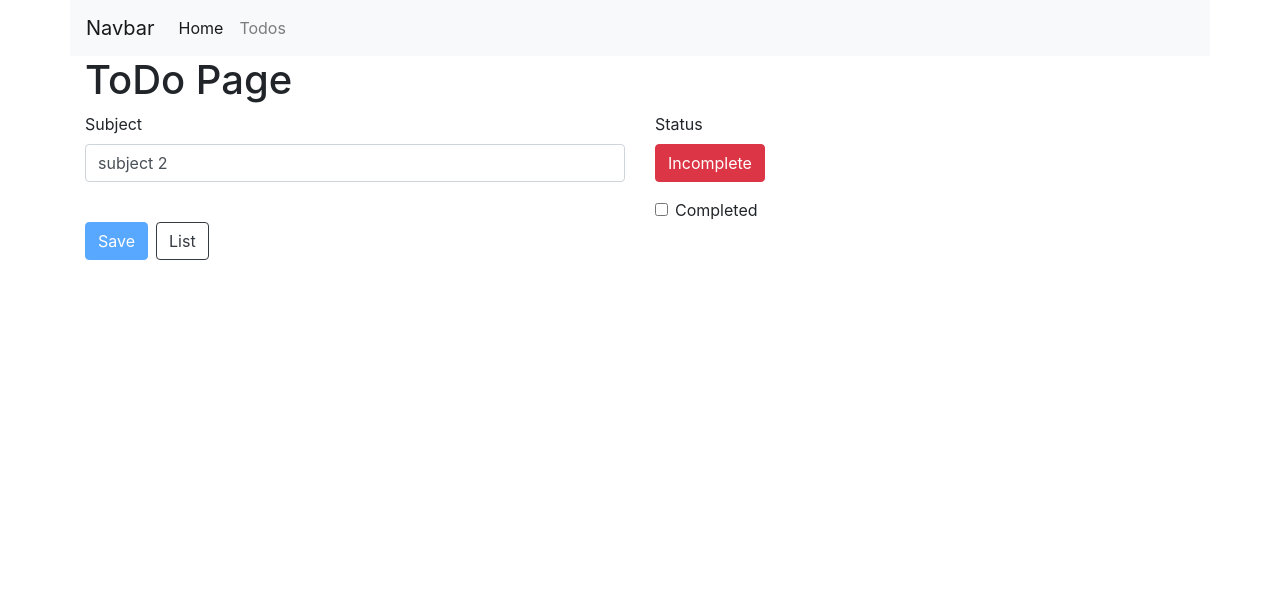
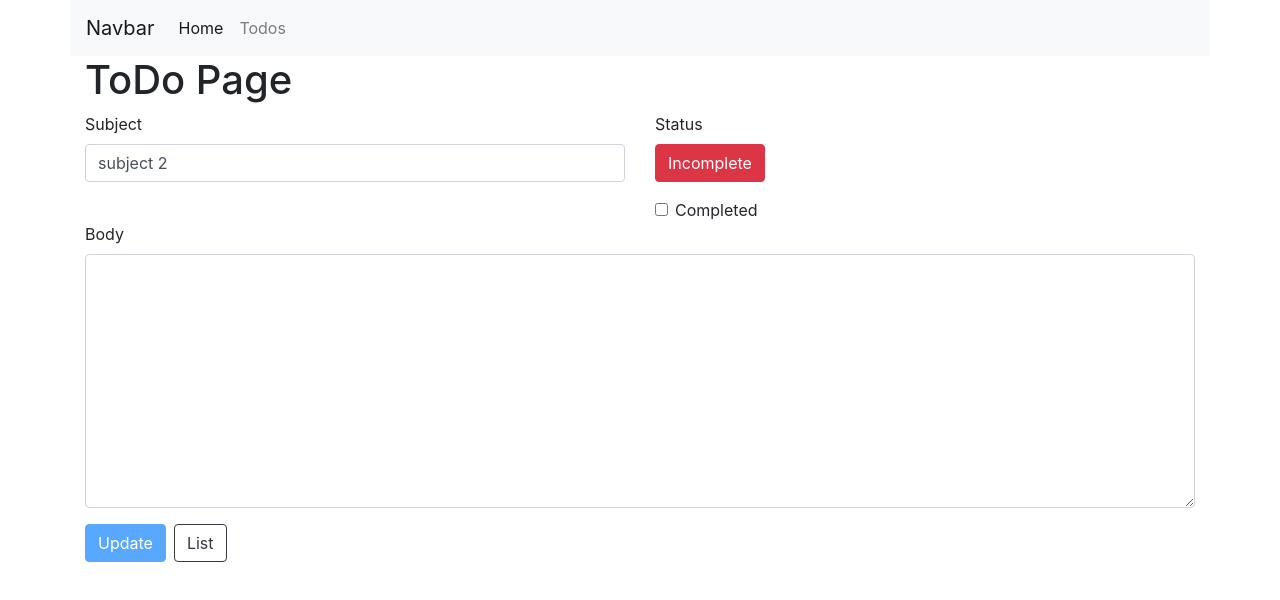
Before and after one commit to ddingjo/vuejsStudy, a Vue app: page /todos/1 in a window 1280 px wide. Shown: the top 600 px of the page. Built offline with nearby package versions, Linux system fonts and the light colour scheme; data requests are answered from the project's data file.

Commit message:
add write form

```diff
--- a/db.json
+++ b/db.json
@@ -166,29 +166,40 @@
       "id": 33
     },
     {
-      "subject": "yrdyrdyrdy",
-      "id": 34,
-      "completed": false
+      "completed": false,
+      "subject": "제대로 수정해 봐",
+      "body": "제대로 수정해 봐",
+      "id": 34
     },
     {
+      "completed": false,
       "subject": "123123 editer122",
-      "id": 35,
-      "completed": false,
-      "todo": {
-        "subject": "123123",
-        "id": 35,
-        "completed": true,
-        "todo": {
-          "subject": "123123",
-          "id": 35,
-          "completed": true
-        }
-      }
+      "body": "asdfasdfsadf",
+      "id": 35
     },
     {
-      "subject": "move1231",
-      "id": 36,
-      "completed": false
+      "completed": false,
+      "subject": "asdf",
+      "body": "sadfsdaf",
+      "id": 36
+    },
+    {
+      "completed": false,
+      "subject": "등록하기",
+      "body": "등록하기",
+      "id": 37
+    },
+    {
+      "completed": false,
+      "subject": "111",
+      "body": "111",
+      "id": 38
+    },
+    {
+      "completed": false,
+      "subject": "222",
+      "body": "222",
+      "id": 39
     }
   ]
 }
--- /dev/null
+++ b/src/components/TodoForm.vue
@@ -0,0 +1,169 @@
+<template>
+    <div v-if="isLoading" class="text-center">
+        Loading...
+    </div>
+    <form v-else @submit.prevent="onSave">
+        <div class="row">
+            <div class="col-6">
+                <div class="form-group">
+                    <label>Subject</label>
+                    <input type="text" class="form-control" v-model="todo.subject">
+                    <div v-if="subjectErrMsg" style="color:red"> {{ subjectErrMsg }}</div>
+                </div>
+            </div>
+            <div v-if="editing" class="col-6">
+                <div class="form-group">
+                    <label>Status</label>
+                    <div>
+                        <button
+                            type="button"
+                            class="btn"
+                            :class="todo.completed ? 'btn-success' : 'btn-danger'"
+                            @click="toggleTodoStatus"
+                        >
+                            {{ todo.completed ? 'Completed' : 'Incomplete' }}
+                        </button>
+                    </div>
+                </div>
+                <div class="form-check" >
+                    <input class="form-check-input" type="checkbox" id="completedCheck" v-model="todo.completed">
+                    <label class="form-check-label" for="completedCheck">
+                        Completed
+                    </label>
+                </div>
+            </div>
+            <div class="col-12">
+                <div class="form-group">
+                    <label>Body</label>
+                    <textarea v-model="todo.body" class="form-control" cols="30" rows="10">
+
+                    </textarea>
+                </div>
+            </div>
+        </div>
+        <button
+            type="submit"
+            class="btn btn-primary"
+            :disabled="todoUpdated"
+        >
+            {{ editing ? 'Update' : 'Create' }}
+        </button>
+        <button type="reset" class="btn btn-outline-dark ml-2" @click="moveTodoList">List</button>
+    </form>
+    <Toast v-if="isShowToast" :message="toastMessage" :type="toastAlertType"/>
+</template>
+<script>
+import { useRoute, useRouter } from 'vue-router';
+import axios from 'axios'
+import { ref, computed } from 'vue'
+import _ from 'lodash';
+import Toast from '@/components/Toast.vue'
+import {useToast} from '@/composables/toast'
+
+export default {
+    components: {
+        Toast
+    },
+    props: {
+        editing: {
+            type: Boolean,
+            default: false
+        }
+    },
+    setup(props) {
+        const route = useRoute();
+        const router = useRouter();
+        const todo = ref({
+            subject: '',
+            completed: false,
+            body: ''
+        });
+        const subjectErrMsg = ref('')
+        const originalTodo = ref(null);
+        const isLoading = ref(false);
+
+
+        const {
+            toastMessage,
+            toastAlertType,
+            isShowToast,
+            triggerToast,
+        } = useToast();
+
+        const todoUpdated = computed(() => {
+            return _.isEqual(todo.value, originalTodo.value)
+        })
+        const toggleTodoStatus = () => {
+            todo.value.completed = !todo.value.completed;
+        }
+        const moveTodoList = () => {
+            router.push({
+                name: 'Todos',
+            })
+        }
+        const getTodo = async () => {
+            isLoading.value = true;
+            try{
+                const res = await axios.get(`http://localhost:3000/todos/${route.params.id}`)
+                todo.value = {...res.data}; // 스프레드 오퍼레이터
+                originalTodo.value = {...res.data};
+                isLoading.value = false;
+            }catch(err){
+                isLoading.value = false;
+                triggerToast (err, danger);
+            }
+        }
+
+        if (props.editing){
+            getTodo();
+        }
+
+
+        const onSave = async () => {
+            subjectErrMsg.value = '';
+            if(!todo.value.subject){
+                subjectErrMsg.value = 'Subject is required'
+                return;
+            }
+            const id = route.params.id;
+            try {
+                let res;
+                const data = {
+                    completed: todo.value.completed,
+                    subject: todo.value.subject,
+                    body: todo.value.body
+                }
+                if (props.editing){
+                    res = await axios.put(`http://localhost:3000/todos/${id}`, data)
+                    originalTodo.value = {...res.data}; // 스프레드 오퍼레이터
+                }else{
+                    res = await axios.post(`http://localhost:3000/todos`, data)
+                    todo.value.subject = '';
+                    todo.value.body = '';
+                }
+
+                const message = 'Successfully ' + (props.editing ? 'Updated!' : 'Created!');
+                triggerToast(message);
+            } catch (err) {
+                triggerToast("onSave: " + err, 'danger');
+            }
+        }
+
+        return {
+            todo,
+            isLoading,
+            onSave,
+            toggleTodoStatus,
+            moveTodoList,
+            todoUpdated,
+            isShowToast,
+            toastMessage,
+            toastAlertType,
+            subjectErrMsg
+        }
+    }
+}
+</script>
+<style lang="">
+
+</style>
--- a/src/pages/todos/_id.vue
+++ b/src/pages/todos/_id.vue
@@ -1,129 +1,13 @@
 <template>
     <h1>ToDo Page</h1>
-    <div v-if="isLoading" class="text-center">
-        Loading...
-    </div>
-    <form v-else @submit.prevent="onSave">
-        <div class="row">
-            <div class="col-6">
-                <div class="form-group">
-                    <label>Subject</label>
-                    <input type="text" class="form-control" v-model="todo.subject">
-                </div>
-            </div>
-            <div class="col-6">
-                <div class="form-group">
-                    <label>Status</label>
-                    <div>
-                        <button
-                            type="button"
-                            class="btn"
-                            :class="todo.completed ? 'btn-success' : 'btn-danger'"
-                            @click="toggleTodoStatus"
-                        >
-                            {{ todo.completed ? 'Completed' : 'Incomplete' }}
-                        </button>
-                    </div>
-                </div>
-                <div class="form-check">
-                    <input class="form-check-input" type="checkbox" id="completedCheck" v-model="todo.completed">
-                    <label class="form-check-label" for="completedCheck">
-                        Completed
-                    </label>
-                </div>
-            </div>
-        </div>
-        <button
-            type="submit"
-            class="btn btn-primary"
-            :disabled="todoUpdated"
-        >
-            Save
-        </button>
-        <button type="reset" class="btn btn-outline-dark ml-2" @click="moveTodoList">List</button>
-    </form>
-    <Toast v-if="isShowToast" :message="toastMessage" :type="toastAlertType"/>
+    <TodoForm :editing="true" />
 </template>
 <script>
-import { useRoute, useRouter } from 'vue-router';
-import axios from 'axios'
-import { ref, computed } from 'vue'
-import _ from 'lodash';
-import Toast from '@/components/Toast.vue'
-import {useToast} from '@/composables/toast'
-
+import TodoForm from '@/components/TodoForm.vue';
 export default {
     components: {
-        Toast
+        TodoForm
     },
-    setup() {
-        const route = useRoute();
-        const router = useRouter();
-        const todo = ref(null);
-        const originalTodo = ref(null);
-        const isLoading = ref(true);
-
-
-        const {
-            toastMessage,
-            toastAlertType,
-            isShowToast,
-            triggerToast,
-        } = useToast();
-
-        const todoUpdated = computed(() => {
-            return _.isEqual(todo.value, originalTodo.value)
-        })
-        const toggleTodoStatus = () => {
-            todo.value.completed = !todo.value.completed;
-        }
-        const moveTodoList = () => {
-            router.push({
-                name: 'Todos',
-            })
-        }
-        const getTodo = async () => {
-            try{
-                const res = await axios.get(`http://localhost:3000/todos/${route.params.id}`)
-                todo.value = {...res.data}; // 스프레드 오퍼레이터
-                originalTodo.value = {...res.data};
-                isLoading.value = false;
-            }catch(err){
-                triggerToast (err, danger);
-            }
-        }
-
-        getTodo();
-
-
-        const onSave = async () => {
-            const id = route.params.id;
-            try {
-                const res = await axios.patch(`http://localhost:3000/todos/${id}`, {
-                    completed: todo.value.completed,
-                    subject: todo.value.subject
-                })
-                //todo.value = res.data;
-                originalTodo.value = {...res.data}; // 스프레드 오퍼레이터
-                triggerToast('Successfully saved!');
-            } catch (err) {
-                triggerToast("onSave: " + err, 'danger');
-            }
-        }
-
-        return {
-            todo,
-            isLoading,
-            onSave,
-            toggleTodoStatus,
-            moveTodoList,
-            todoUpdated,
-            isShowToast,
-            toastMessage,
-            toastAlertType,
-        }
-    }
-
 }
 </script>
 <style></style>
--- a/src/pages/todos/create/index.vue
+++ b/src/pages/todos/create/index.vue
@@ -1,13 +1,13 @@
 <template>
-    <div>
-        Create Page
-    </div>
+    <h1>ToDo Page</h1>
+    <TodoForm :editing="false" />
 </template>
 <script>
+import TodoForm from '@/components/TodoForm.vue';
 export default {
-
+    components: {
+        TodoForm
+    },
 }
 </script>
-<style scoped>
-
-</style>
+<style></style>
--- a/src/pages/todos/index.vue
+++ b/src/pages/todos/index.vue
@@ -13,7 +13,6 @@
         @keyup.enter="searchInput"
       >
       <hr />
-      <TodoSimpleForm @add-todo="addTodo" />
       <div style="color:red">{{ error }}</div>
       <TodoList :todos="todos" @toggle-todo="togglTodo" @delete-todo="deleteTodo" />
       <hr />
@@ -39,13 +38,11 @@
 
   <script>
   import { ref, computed, watch } from 'vue'
-  import TodoSimpleForm from '@/components/TodoSimpleForm.vue'
   import TodoList from '@/components/TodoList.vue'
   import axios from 'axios';
 
   export default {
     components: {
-      TodoSimpleForm,
       TodoList,
     },
     setup() {
```
